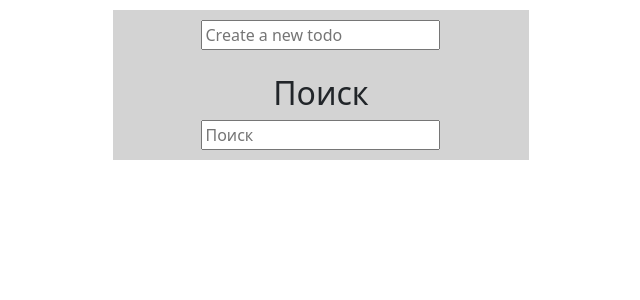
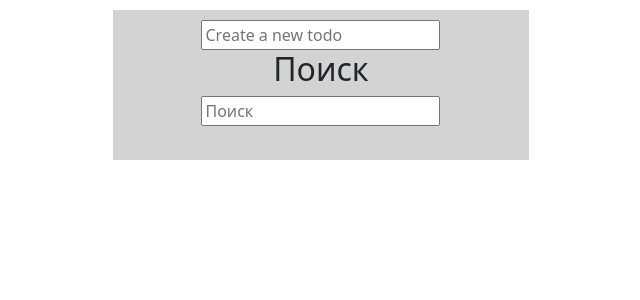
Before and after one commit to santoslos/toDoList, a React (Create React App) app: page / in a window 1280 px wide. Shown: the top 300 px of the page, without its empty margins (319-959 px from the left). Built offline with nearby package versions, Linux system fonts and the light colour scheme.

Commit message:
создал hook useTodo, удалил renderComponent и перенс отрисовку в app.js, инпут поиска перенс на вверх

```diff
--- a/src/App.css
+++ b/src/App.css
@@ -0,0 +1,13 @@
+.App {
+    text-align: center;
+    display: flex;
+    justify-content: center;
+    margin-top: 10px;
+    height: 100%;
+    align-items: center;
+}
+.content {
+
+    background-color: lightgray;
+    padding: 10px;
+}
--- a/src/App.js
+++ b/src/App.js
@@ -1,97 +1,38 @@
 import './App.css';
 import React from 'react'
-import {useState, useEffect, useMemo} from "react";
-import RenderCompoment from "./RenderCompoment/RenderCompoment";
 import 'bootstrap/dist/css/bootstrap.min.css';
+import Form from "./Componets/toDoForm/Form";
+import Item from "./Componets/toDoItem/Item";
+import Filter from "./Componets/fillterInput/Filter";
+import useTodos from "./hooks/useTodos";
 
 function App() {
-    const [updateTodo, setUpdateTodo] = useState({})
-    const [editMode, setEditMode] = useState(false)
-    const [todo, setTodo] = useState("")
-    const [todos, setTodos] = useState(() => {
-        const savedTodos = localStorage.getItem("todos");
-        if (savedTodos) {
-            return JSON.parse(savedTodos)
-        } else {
-            return []
-        }
-    })
-    const [valueInput, setValueInput] = useState("")
-
-    useEffect(() => {
-        localStorage.setItem("todos", JSON.stringify(todos));
-    }, [todos])
-
-    const inputChange = (e) => {
-        setTodo(e.target.value);
-
-    }
-    const formSubmit = (e) => {
-        debugger;
-        e.preventDefault();
-        if (todo !== "") {
-            setTodos([
-                ...todos, {
-
-                    id: todos.length + 1,
-                    text: todo.trim(),
-                }
-            ])
-        }
-
-        setTodo("");
-    }
-    const deleteToDo = (id) => {
-        const removeItems = todos.filter((todo) => {
-            return todo.id !== id;
-        })
-        setTodos(removeItems)
-    }
-
-    const activateEditMode = (todo) => {
-
-
-        setUpdateTodo({...todo})
-
-
-        setEditMode(true)
-
-    }
-
-    const updateText = (e) => {
-        if (updateTodo) {
-            setUpdateTodo({...updateTodo, text: e.currentTarget.value}
-            )
-        }
-
-    }
-    const deactivateEditMode = (id) => {
-
-
-        const updateItem = todos.map((todo) => {
-            return todo.id === id ? updateTodo : todo;
-        })
-        setEditMode(false);
-        setTodos(updateItem);
-    }
-
-    const changeValueFilter = (e) => {
-        setValueInput(e.target.value)
-    }
-
-    let value = useMemo(() => todos.filter(x => {
-
-        return x.text.includes(valueInput)
-    }), [valueInput, todos]);
+    const {
+        todo, updateTodo, editMode, filtersMap, inputChange, formSubmit,
+        deleteToDo, activateEditMode, updateText, deactivateEditMode, changeValueFilter
+    } = useTodos()
 
     return (
 
-        <RenderCompoment formSubmit={formSubmit} inputChange={inputChange} todos={todos} editMode={editMode}
-                         activateEditMode={activateEditMode} deleteToDo={deleteToDo} updateTodo={updateTodo}
-                         deactivateEditMode={deactivateEditMode}
-                         updateText={updateText} todo={todo}
-                         changeValueFilter={changeValueFilter}  filtersMap={value}
-        />
+
+        <div className={"App"}>
+            <div className={"content"}>
+                <Form formSubmit={formSubmit} todo={todo} inputChange={inputChange}
+                />
+                <Filter changeValueFilter={changeValueFilter}/>
+                <ul className={"list-group"}>
+                    <p className={"textSupprot"}> Для обновление задачи, нажмите по ней два раза</p>
+                    {
+                        filtersMap.map((todo) => (
+                            <Item todo={todo} editMode={editMode} activateEditMode={activateEditMode}
+                                  deleteToDo={deleteToDo} updateTodo={updateTodo}
+                                  deactivateEditMode={deactivateEditMode} updateText={updateText}/>))
+                    }
+                </ul>
+
+            </div>
+
+        </div>
 
 
     )
--- a/src/RenderCompoment/RenderCompoment.js
+++ /dev/null
@@ -1,31 +0,0 @@
-import React from 'react'
-import Item from "../toDoItem/Item";
-import Form from "../toDoForm/Form";
-import "./renderComponent.css"
-import Filter from "../fillter/Filter";
-
-const renderComponent = (props) => {
-
-    return (
-        <div className={"App"}>
-            <div className={"content"}>
-                <Form formSubmit={props.formSubmit} todo={props.todo} inputChange={props.inputChange}
-                      deactivatedFilterMode={props.deactivatedFilterMode}/>
-                <ul className={"list-group"}>
-                    <p className={"textSupprot"}> Для обновление задачи, нажмите по ней два раза</p>
-                    {
-
-                        props.filtersMap.map((todo) => (
-                            <Item todo={todo} editMode={props.editMode} activateEditMode={props.activateEditMode}
-                                  deleteToDo={props.deleteToDo} updateTodo={props.updateTodo}
-                                  deactivateEditMode={props.deactivateEditMode} updateText={props.updateText}/>))
-                    }
-                </ul>
-                <Filter changeValueFilter={props.changeValueFilter}/>
-            </div>
-
-        </div>
-
-    )
-}
-export default renderComponent
--- a/src/RenderCompoment/renderComponent.css
+++ /dev/null
@@ -1,13 +0,0 @@
-.App {
-    text-align: center;
-    display: flex;
-    justify-content: center;
-    margin-top: 10px;
-    height: 100%;
-    align-items: center;
-}
-.content {
-
-    background-color: lightgray;
-    padding: 10px;
-}
--- /dev/null
+++ b/src/hooks/useTodos.js
@@ -0,0 +1,95 @@
+import {useEffect, useMemo, useState} from "react";
+import React from 'react';
+export default function useTodos() {
+    const [todo, setTodo] = useState("")
+    const [todos, setTodos] = useState(() => {
+        const savedTodos = localStorage.getItem("todos");
+        if (savedTodos) {
+            return JSON.parse(savedTodos)
+        } else {
+            return []
+        }
+    })
+    const [valueInput, setValueInput] = useState("")
+    const [updateTodo, setUpdateTodo] = useState({})
+    const [editMode, setEditMode] = useState(false)
+
+    useEffect(() => {
+        localStorage.setItem("todos", JSON.stringify(todos));
+    }, [todos])
+    const inputChange = (e) => {
+        setTodo(e.target.value);
+
+    }
+    const formSubmit = (e) => {
+        debugger;
+        e.preventDefault();
+        if (todo !== "") {
+            setTodos([
+                ...todos, {
+
+                    id: todos.length + 1,
+                    text: todo.trim(),
+                }
+            ])
+        }
+
+        setTodo("");
+    }
+    const deleteToDo = (id) => {
+        const removeItems = todos.filter((todo) => {
+            return todo.id !== id;
+        })
+        setTodos(removeItems)
+    }
+
+    const activateEditMode = (todo) => {
+
+
+        setUpdateTodo({...todo})
+
+
+        setEditMode(true)
+
+    }
+
+    const updateText = (e) => {
+        if (updateTodo) {
+            setUpdateTodo({...updateTodo, text: e.currentTarget.value}
+            )
+        }
+
+    }
+    const deactivateEditMode = (id) => {
+
+
+        const updateItem = todos.map((todo) => {
+            return todo.id === id ? updateTodo : todo;
+        })
+        setEditMode(false);
+        setTodos(updateItem);
+    }
+
+    const changeValueFilter = (e) => {
+        setValueInput(e.target.value)
+    }
+
+    let filtersMap = useMemo(() => todos.filter(x => {
+
+        return x.text.includes(valueInput)
+    }), [valueInput, todos]);
+    return {
+        todo:todo,
+        updateTodo:updateTodo,
+        editMode:editMode,
+        filtersMap:filtersMap,
+        inputChange:inputChange,
+        formSubmit:formSubmit,
+        deleteToDo:deleteToDo,
+        activateEditMode:activateEditMode,
+        updateText:updateText,
+        deactivateEditMode:deactivateEditMode,
+        changeValueFilter:changeValueFilter,
+
+    }
+}
```
Also changed, not shown: src/Componets/fillterInput/Filter.jsx (renamed from src/fillter/Filter.jsx), src/Componets/toDoForm/Form.js (renamed from src/toDoForm/Form.js), src/Componets/toDoItem/ContentItem.js (renamed from src/toDoItem/ContentItem.js), src/Componets/toDoItem/Item.css (renamed from src/toDoItem/Item.css), src/Componets/toDoItem/Item.js (renamed from src/toDoItem/Item.js), src/Componets/toDoItem/UpdateItem.js (renamed from src/toDoItem/UpdateItem.js).
